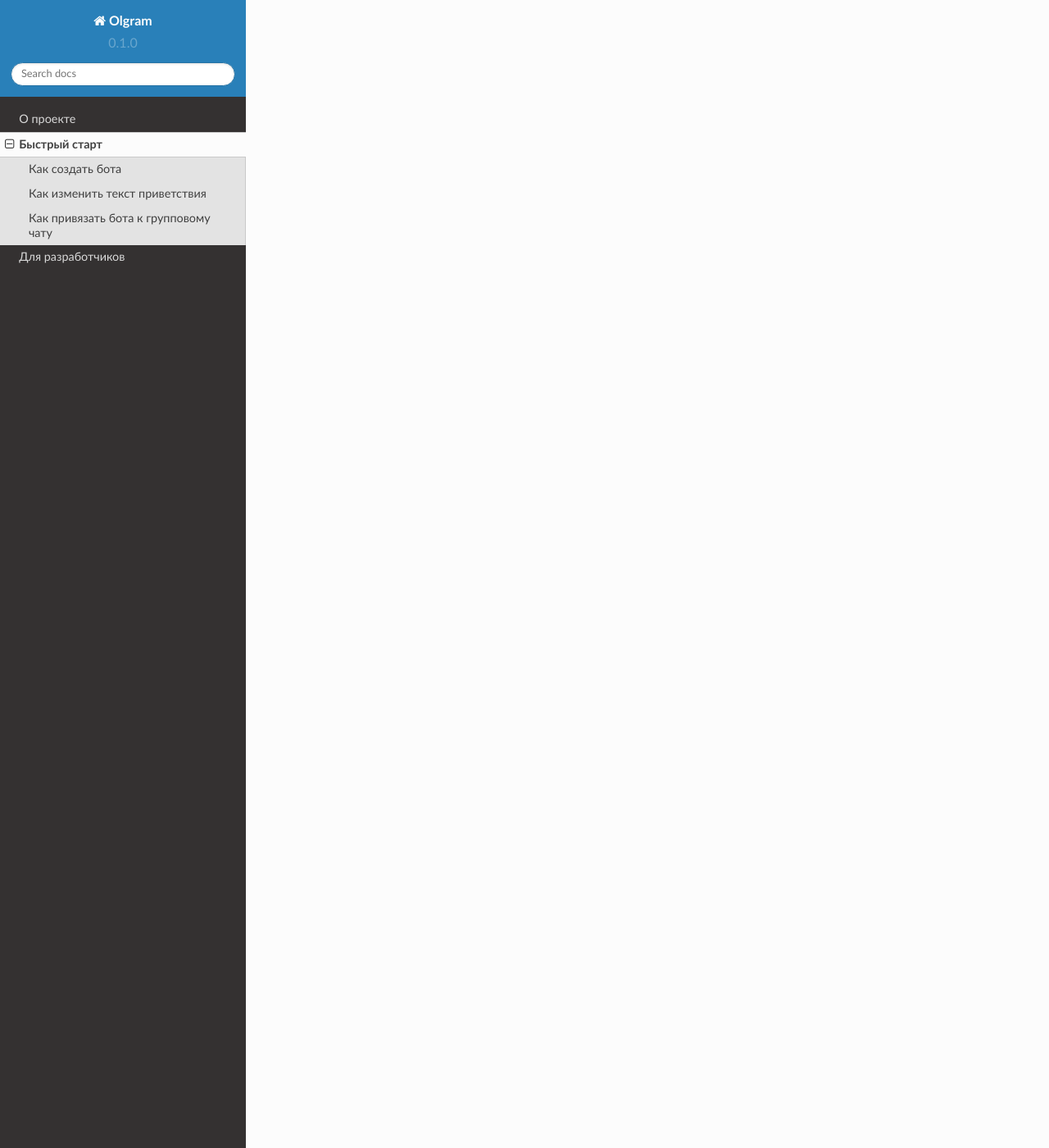
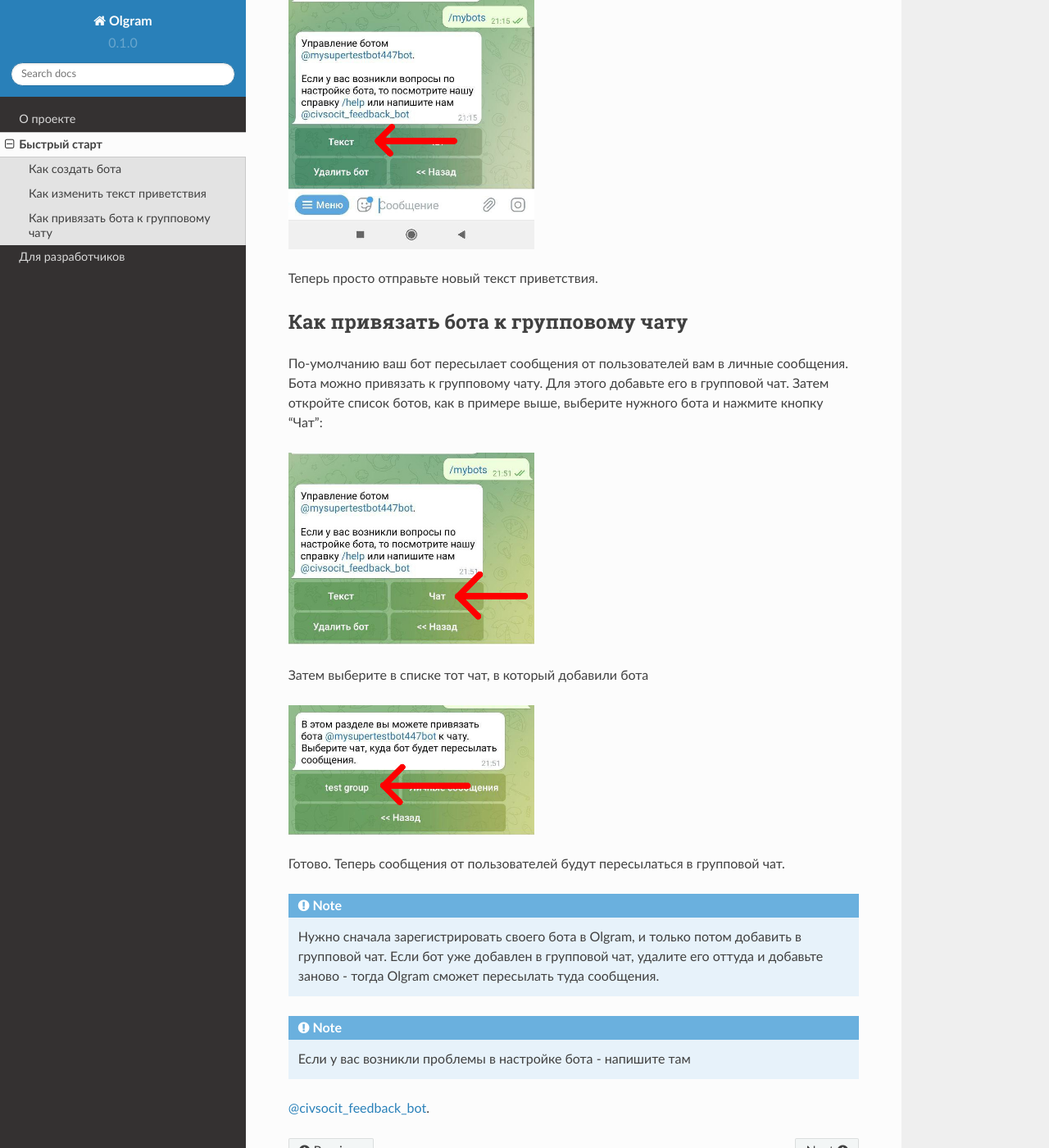
Before and after one commit to python-hi/olgram-chinese, a Sphinx documentation site: the page built from docs/source/quick_start.rst, in a window 1280 px wide and 1400 px high, scrolled down 6236 px. Shown: the whole window at 82% size. Built offline with Sphinx 7.4.7 and the Read the Docs theme 2.0.0, drawn with Linux system fonts in a browser that asks for light colours; some of the changed text lies outside the part shown.

Commit message:
quick start

```diff
--- a/docs/source/quick_start.rst
+++ b/docs/source/quick_start.rst
@@ -1,27 +1,96 @@
 Быстрый старт
-=====
+=============
 
 Как создать бота
-------------
+----------------
 
 Перейдите по ссылке `@Olgram <https://t.me/olgrambot>`_ и нажмите Запустить:
 
 
-.. image:: ../images/start2.jpg
+.. image:: ../images/start.jpg
    :width: 300
 
-TODO: дальше
+Нажмите ссылку "addbot":
+
+.. image:: ../images/addbot.jpg
+   :width: 300
+
+И перейдите по ссылке создания бота:
+
+.. image:: ../images/botfather.jpg
+   :width: 300
+
+BotFather - это официальный бот Telegram, создающий другие боты, которые и будут помогать вам управлять каналами.
+
+Запустите его как и Olgram bot и кликните по ссылке "/newbot":
+
+.. image:: ../images/botfathernew.png
+   :width: 300
+
+В диалоге прописываете, как вы хотите что бы назывался бот, и название ссылки, ведущей к этому боту. В итоге вы
+получаете токен:
+
+.. image:: ../images/botfathertoken.png
+   :width: 300
+
+Скопируйте этот токен и отправьте в Olgram:
+
+.. image:: ../images/added.jpg
+   :width: 300
+
+Готово! Бот добавлен в Olgram. Теперь для человека,желающего что-то спросить, бот будет выглядеть примерно так:
+
+.. image:: ../images/test.jpg
+   :width: 300
+
+Для вас же это будет выглядеть так:
+
+.. image:: ../images/test2.jpg
+   :width: 300
+
 
 Как изменить текст приветствия
-----------------
+------------------------------
 
 По-умолчанию ваш бот после запуска отправляет приветственное сообщение:
 
-	Здравствуйте! Напишите свой вопрос, и мы ответим вам в ближайшее время
+	  Здравствуйте! Напишите свой вопрос, и мы ответим вам в ближайшее время
 
-TODO: дальше
+Вы можете настроить этот текст. Для этого откройте список ботов командой /mybots и выберите нужного бота:
+
+.. image:: ../images/text1.jpg
+   :width: 300
+
+В появившемся меню выберите "Текст"
+
+.. image:: ../images/text2.jpg
+   :width: 300
+
+Теперь просто отправьте новый текст приветствия.
 
 Как привязать бота к групповому чату
-----------------
+------------------------------------
 
-По-умолчанию вам бот пересылает сообщения от пользователей вам в личные сообщения.
+По-умолчанию ваш бот пересылает сообщения от пользователей вам в личные сообщения. Бота можно привязать к групповому
+чату. Для этого добавьте его в групповой чат. Затем откройте список ботов, как в примере выше, выберите нужного бота
+и нажмите кнопку "Чат":
+
+.. image:: ../images/chat1.jpg
+   :width: 300
+
+Затем выберите в списке тот чат, в который добавили бота
+
+.. image:: ../images/chat2.jpg
+   :width: 300
+
+Готово. Теперь сообщения от пользователей будут пересылаться в групповой чат.
+
+.. note::
+
+   Нужно сначала зарегистрировать своего бота в Olgram, и только потом добавить в групповой чат. Если бот уже
+   добавлен в групповой чат, удалите его оттуда и добавьте заново - тогда Olgram сможет пересылать туда сообщения.
+
+.. note::
+
+   Если у вас возникли проблемы в настройке бота - напишите там
+`@civsocit_feedback_bot <https://t.me/civsocit_feedback_bot>`_.
```
Also changed, not shown: docs/images/addbot.jpg (added), docs/images/added.jpg (added), docs/images/botfather.jpg (added), docs/images/botfathernew.png (added), docs/images/botfathertoken.png (added), docs/images/chat1.jpg (added), docs/images/chat2.jpg (added), docs/images/test.jpg (added), docs/images/test2.jpg (added), docs/images/text1.jpg (added), docs/images/text2.jpg (added), docs/images/text3.jpg (added).
